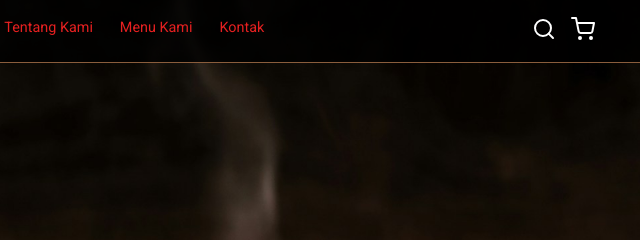
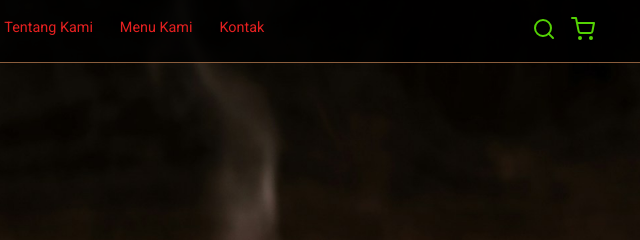
Before and after one commit to Bagasmaujago/test, a plain HTML site: page index.html in a window 1280 px wide. Shown: the top 240 px of the page, 589-1229 px from the left. Drawn offline with nearby package versions, Linux system fonts and the light colour scheme.

```diff
--- a/css/style.css
+++ b/css/style.css
@@ -70,7 +70,7 @@ body {
 }
 
 .navbar .navbar-extra a {
-  color: #fff;
+  color: #54d304;
   margin: 0 0.5rem;
 }
 
```
